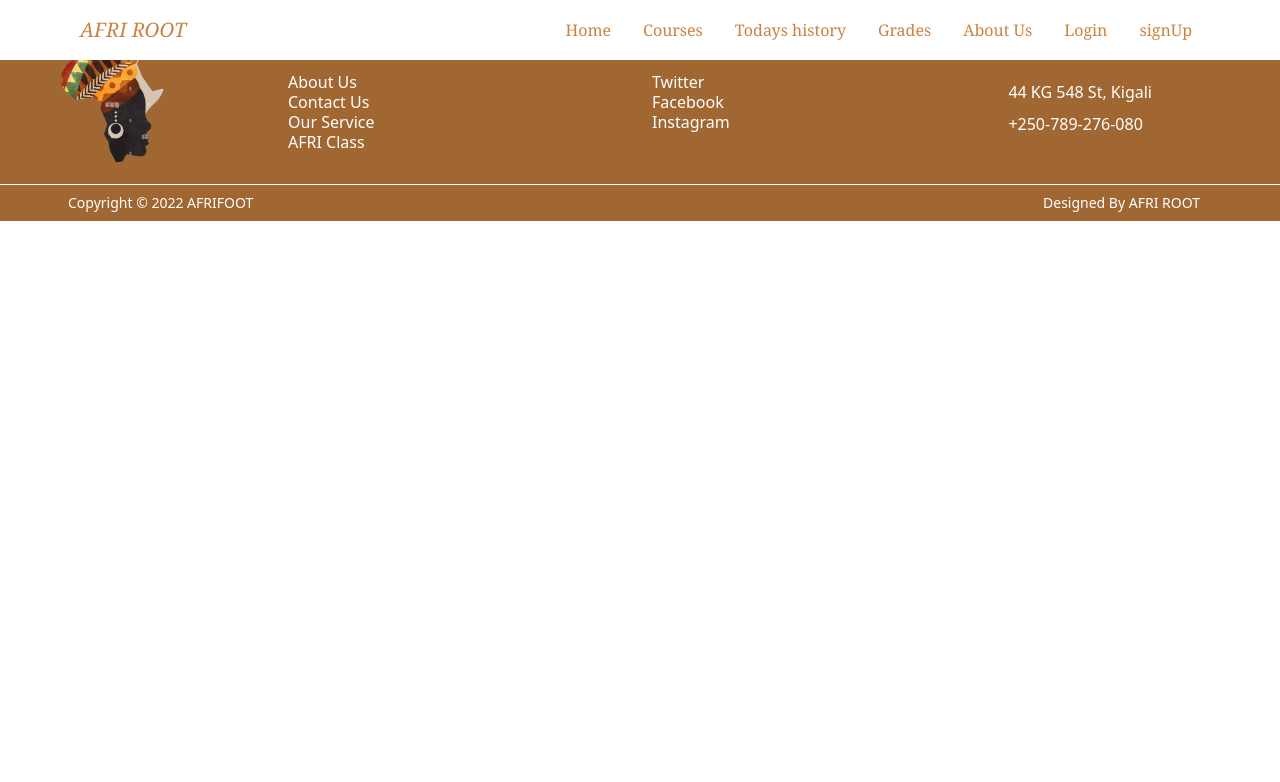
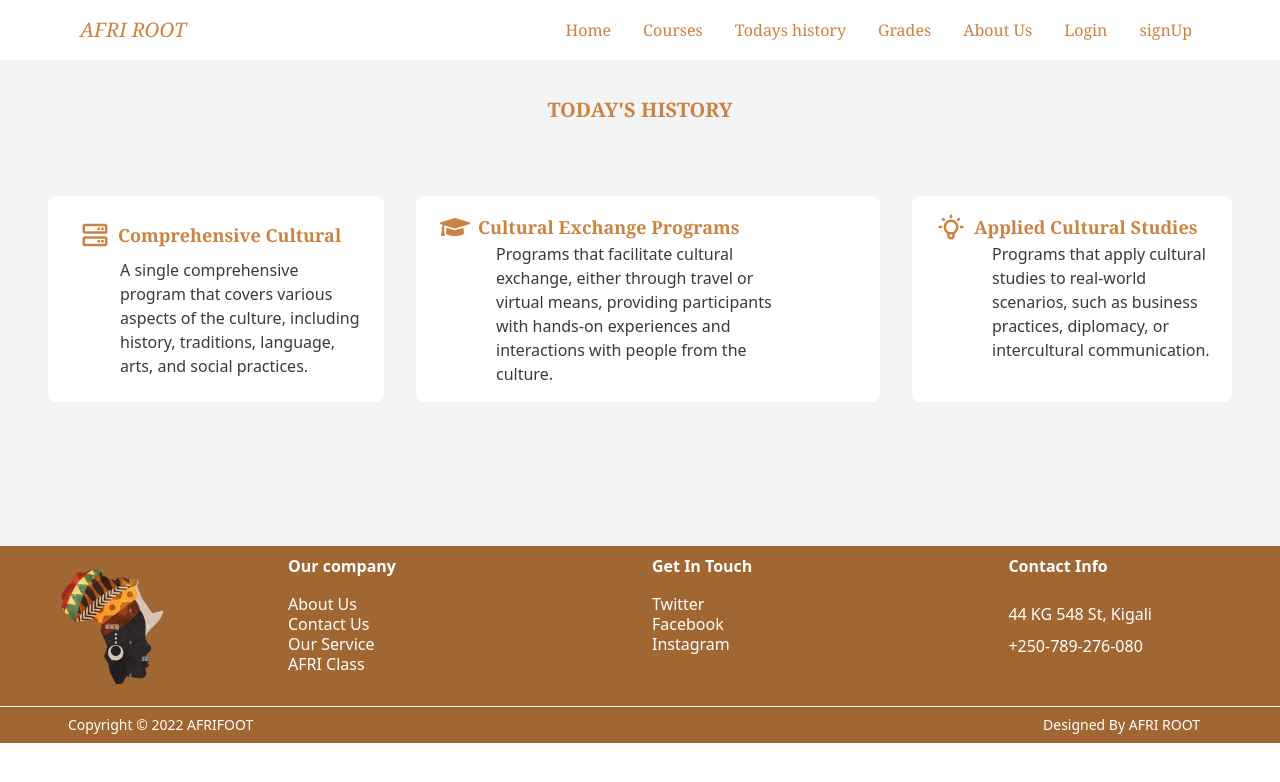
Before and after one commit to MUHUMUZAJeanPierre/afriRoot, a React (Vite) app: page /history in a window 1280 px wide. Shown: the top 782 px of the page. Built offline with nearby package versions, Linux system fonts and the light colour scheme.

Commit message:
feat:culture

```diff
--- a/src/Components/History/History.jsx
+++ b/src/Components/History/History.jsx
@@ -1,8 +1,58 @@
 import React from 'react'
+import {HiOutlineLightBulb} from 'react-icons/hi';
+import {BiServer} from 'react-icons/bi';
+import {FaGraduationCap} from 'react-icons/fa';
 
 const History = () => {
   return (
-    <div>History</div>
+    <div>
+      <div className="bg-[#F3F5F5] py-[6rem]">
+    <div className="space-y-[2rem]">
+      <h2  style={{color: '#CB8342'}} className="text-center  font-semibold text-xl uppercase font-serif">
+        Today's History
+      </h2>
+      {/* <p className="text-center text-[#3A3A3A]">Trending culture </p> */}
+    </div>
+    <div className="flex lg:flex-row md:flex-col space-y-6   flex-col p-[3rem] container mx-auto justify-around lg:space-x-8">
+      <div className="bg-white rounded-lg p-6 mt-6">
+        <h2  style={{color: '#CB8342'}} className="font-serif font-semibold text-lg flex flex-row items-center">
+          <span className="text-3xl px-2">
+            <BiServer />
+          </span>
+          Comprehensive Cultural
+        </h2>
+        <p className="max-w-md pl-12 pt-2 text-[#3A3A3A]">
+        A single comprehensive program that covers various aspects of the culture, including history, traditions, language, arts, and social practices.
+        </p>
+      </div>
+      <div className="bg-white rounded-lg p-4">
+        <h2 style={{color: '#CB8342'}} className=" font-serif flex flex-row items-center font-semibold text-lg ">
+          <span className="px-2 text-3xl">
+            <FaGraduationCap />
+          </span>
+          Cultural Exchange Programs
+        </h2>
+        <p className="px-16 max-w-2xl text-[#3A3A3A]">
+        Programs that facilitate cultural exchange, either through travel or virtual means,
+        providing participants with hands-on experiences and interactions with people from the culture.
+        </p>
+      </div>
+      <div className="bg-white rounded-lg p-4">
+        <h2  style={{color: '#CB8342'}} className="font-serif font-semibold text-lg flex flex-row items-center ">
+          <span className="text-3xl px-2">
+            <HiOutlineLightBulb />
+          </span>
+          Applied Cultural Studies
+        </h2>
+        <p className="max-w-md pl-16 text-[#3A3A3A]">
+        Programs that apply cultural studies to real-world
+        scenarios, such as business practices, diplomacy, or intercultural communication.
+        {/* This can be particularly useful in a globalized world where cultural competence is valuable. */}
+        </p>
+      </div>
+    </div>
+      </div>
+    </div>
   )
 }
 
--- a/src/Components/Home/Home.jsx
+++ b/src/Components/Home/Home.jsx
@@ -19,7 +19,7 @@ const Home = () => {
                 </h1>
               </div>
               {/* <Link className=''> */}
-                <button style={{ backgroundColor: '#A16733' }} className=' font-normal font-serif  text-[1rem]  my-10 flex justify-center items-center py-3 mx-  xl:w-[18rem] border hover:text-white transition text-white rounded-lg xl:text-3xl pt-2 md:text-5xl '>
+                <button style={{ backgroundColor: '#A16733' }} className=' font-normal font-serif   my-8 flex justify-center items-center py-3 xl:w-[18rem] border hover:text-white transition text-white rounded-lg xl:text-3xl pt-2 md:text-5xl '>
                   Register
                 </button>
             </div>
@@ -35,8 +35,8 @@ const Home = () => {
         <div className=' md:flex justify-evenly  md:h-[30rem]'>
           <div className=' md:w-[37rem] pl-6 md:h-[29rem]'>
             {/* <div ></div> */}
-            <p className='font-light text-[0.9rem]'>We are African </p>
-            <h1 className='mt-[0.5rem] text-[1.8rem] font-semibold'>Who we are</h1>
+            <h1 className='mt-[0.5rem] text-2xl font-serif'>Who we are</h1>
+            <p className='font-light'>We are African </p>
             <p className='mt-[1.2rem] font-serif '>
             Africa root culture could potentially refer to the foundational or fundamental
             aspects of African culture. The term <b>root</b> often conveys the idea of something essential,
@@ -76,28 +76,28 @@ const Home = () => {
 
   {/* Our program */}
 
-  <div className="bg-[#F3F5F5] py-5">
+  <div className="bg-[#F3F5F5] py-[6rem]">
     <div className="space-y-[2rem]">
-      <h2  style={{color: '#CB8342'}} className="text-center  font-bold text-3xl uppercase">
+      <h2  style={{color: '#CB8342'}} className="text-center  font-semibold text-xl uppercase font-serif">
         Today's History
       </h2>
       {/* <p className="text-center text-[#3A3A3A]">Trending culture </p> */}
     </div>
     <div className="flex lg:flex-row md:flex-col space-y-6   flex-col p-[3rem] container mx-auto justify-around lg:space-x-8">
       <div className="bg-white rounded-lg p-6 mt-6">
-        <h2  style={{color: '#CB8342'}} className=" font-semibold text-2xl flex flex-row items-center">
-          <span className="text-4xl px-2">
+        <h2  style={{color: '#CB8342'}} className="font-serif font-semibold text-lg flex flex-row items-center">
+          <span className="text-3xl px-2">
             <BiServer />
           </span>
-          Comprehensive Cultural Program
+          Comprehensive Cultural
         </h2>
         <p className="max-w-md pl-12 pt-2 text-[#3A3A3A]">
         A single comprehensive program that covers various aspects of the culture, including history, traditions, language, arts, and social practices.
         </p>
       </div>
       <div className="bg-white rounded-lg p-4">
-        <h2 style={{color: '#CB8342'}} className="flex flex-row items-center font-semibold text-2xl ">
-          <span className="px-2 text-5xl">
+        <h2 style={{color: '#CB8342'}} className=" font-serif flex flex-row items-center font-semibold text-lg ">
+          <span className="px-2 text-3xl">
             <FaGraduationCap />
           </span>
           Cultural Exchange Programs
@@ -108,8 +108,8 @@ const Home = () => {
         </p>
       </div>
       <div className="bg-white rounded-lg p-4">
-        <h2  style={{color: '#CB8342'}} className="font-semibold text-2xl flex flex-row items-center ">
-          <span className="text-5xl px-2">
+        <h2  style={{color: '#CB8342'}} className="font-serif font-semibold text-lg flex flex-row items-center ">
+          <span className="text-3xl px-2">
             <HiOutlineLightBulb />
           </span>
           Applied Cultural Studies
@@ -121,7 +121,7 @@ const Home = () => {
         </p>
       </div>
     </div>
-  </div>
+      </div>
 
 
       </div>
```
